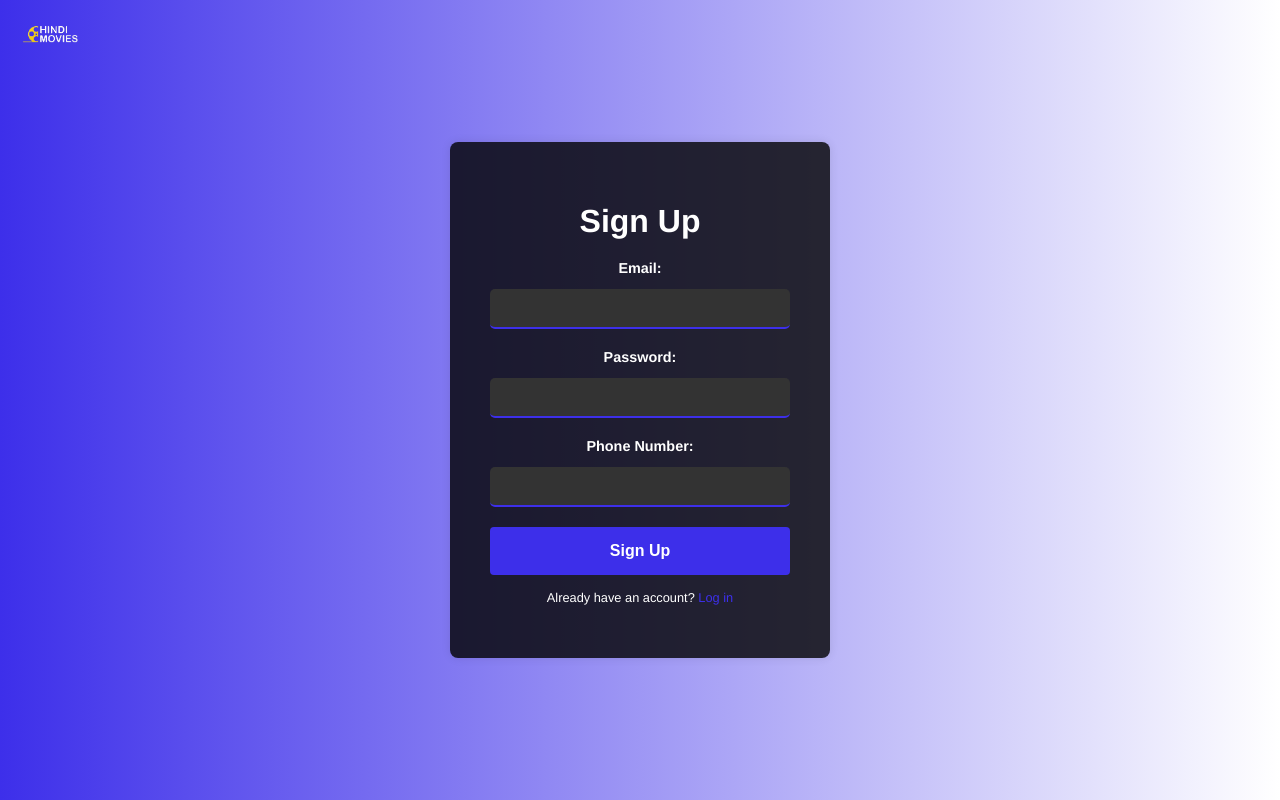
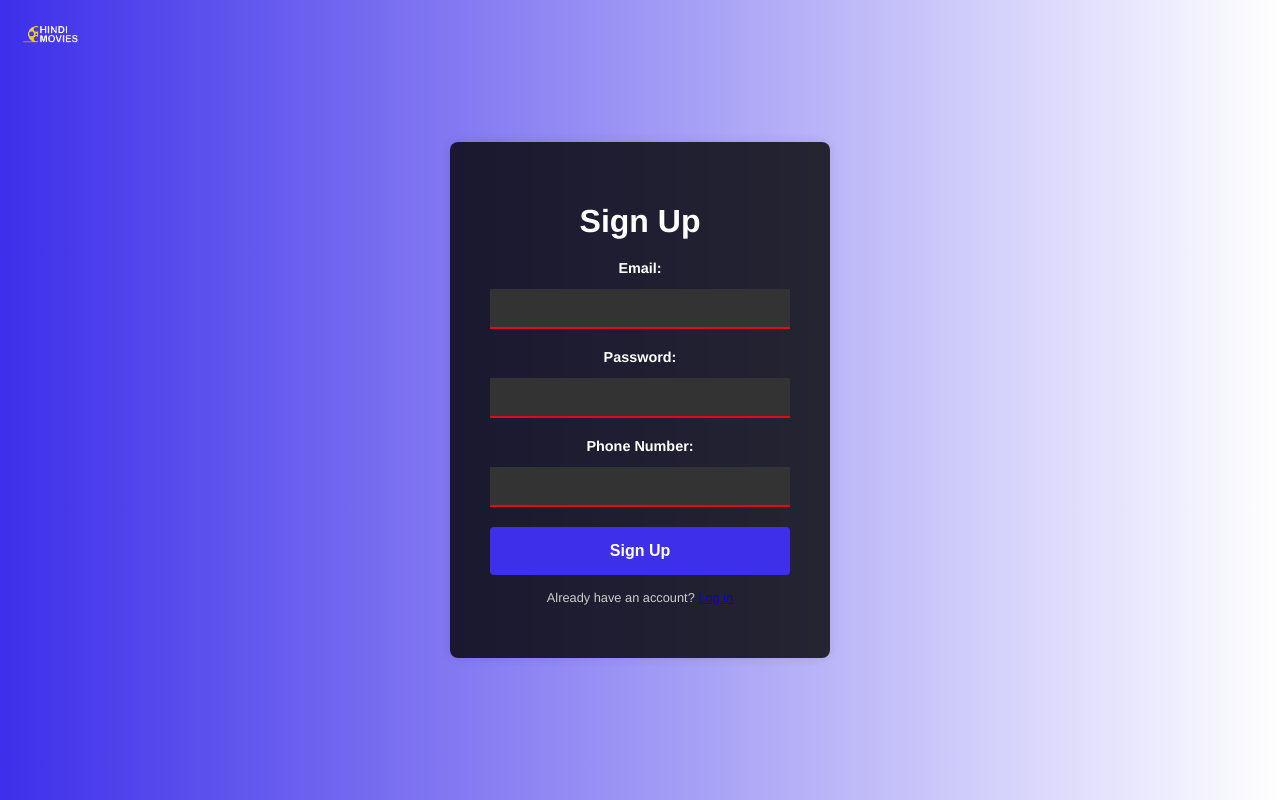
Before and after one commit to Abhishek-M-34/LOOP-OTT-Project, a PHP site: page / in a window 1280 px wide. Run offline with PHP 8.4, Linux system fonts and the light colour scheme.

Commit message:
Update index.php
edited by Amish

```diff
--- a/index.php
+++ b/index.php
@@ -63,7 +63,7 @@
             padding: 10px;
             box-sizing: border-box;
             border: none;
-            border-bottom: 2px solid #3d2fea;
+            border-bottom: 2px solid #e50914;
             background-color: #333;
             color: #fff;
             margin-top: 8px;
@@ -88,34 +88,19 @@
         .login-link {
             margin-top: 15px;
             font-size: 0.8rem;
-            color:white;
+            color: #ccc;
         }
-        .link-login{
-            color: #3d2fea;
-            text-decoration:none;
-        }
-        .link-login:hover{
-            color: #b20710;
-        }
-
 
         .form-group input[type="tel"] {
             width: 100%;
             padding: 10px;
             box-sizing: border-box;
             border: none;
-            border-bottom: 2px solid #3d2fea;
+            border-bottom: 2px solid #e50914;
             background-color: #333;
             color: #fff;
             margin-top: 8px;
             font-size: 1rem;
-        }
-        input ,input[type="tel"]{
-            border-radius: 5px;
-        }
-
-        input:hover ,input[type="tel"]:hover{
-            border-bottom: 2px solid #e50914;
         }
 
         .alert-container {
@@ -152,10 +137,10 @@
             </div>
             <div class="form-group">
                 <label for="phone">Phone Number:</label>
-                <input type="tel" id="phone" name="phone" required>
+                <input type="number" id="phone" name="phone" min="1000000000" max="9999999999" required>
             </div>
             <button type="submit" class="signup-button">Sign Up</button>
-            <p class="login-link">Already have an account? <a href="login.php" class="link-login">Log in</a></p>
+            <p class="login-link">Already have an account? <a href="login.php">Log in</a></p>
         </form>
     </div>
     <?php
```
